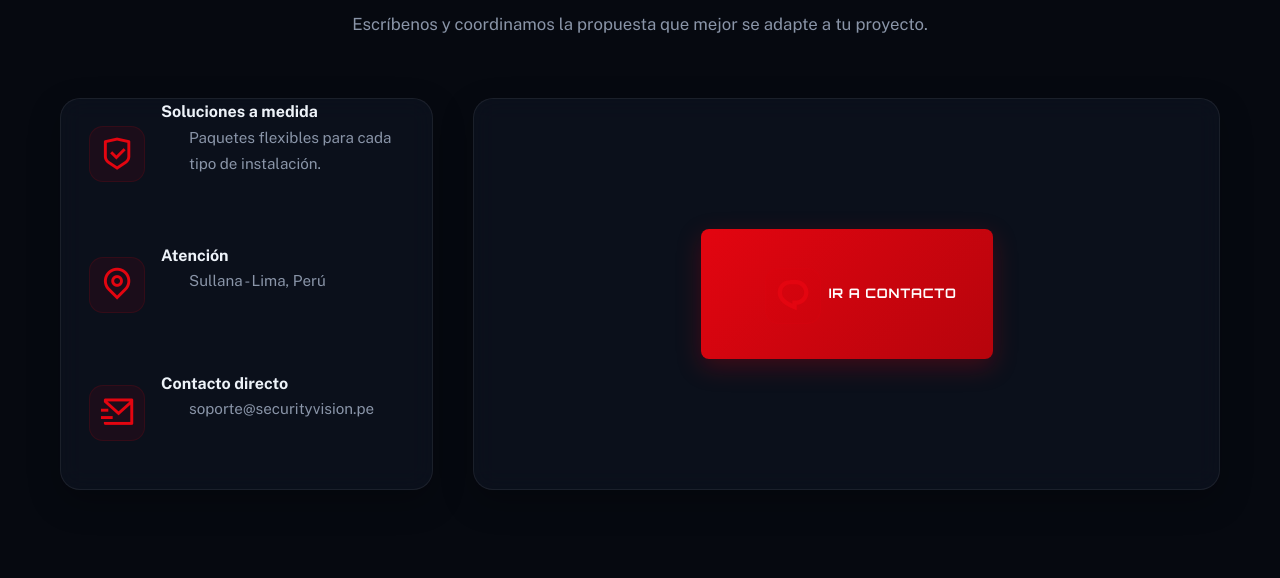
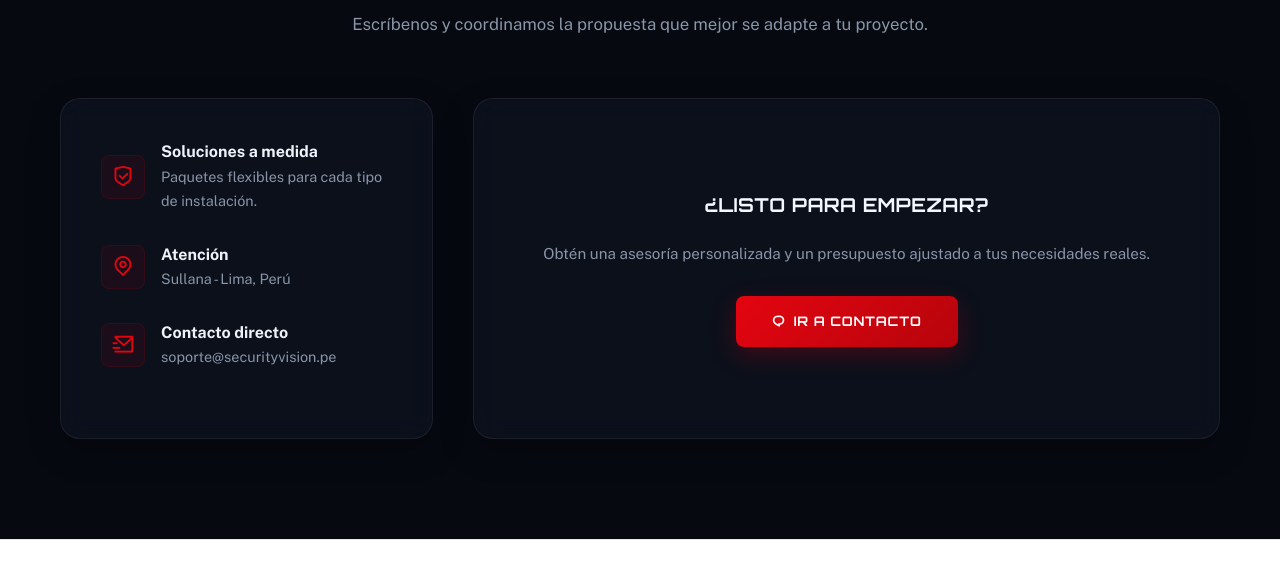
Before and after one commit to Jos2005/Security_Vision_Peru, a plain HTML site: page pages/servicios.html in a window 1280 px wide. Shown: the part 3519-4097 px from the top of the page. Drawn offline with nearby package versions, Linux system fonts and the light colour scheme.

Commit message:
Fix: Alineación y tamaño de botón en servicios.html corrigiendo conflicto de selectores CSS

```diff
--- a/css/sections.css
+++ b/css/sections.css
@@ -100,7 +100,7 @@
     opacity: 1;
 }
 
-.card i:not(.service-card-icon-overlay i) {
+.card > i:not(.service-card-icon-overlay i) {
     font-size: 2.2rem;
     color: var(--primary);
     margin-top: 24px;
--- a/pages/servicios.html
+++ b/pages/servicios.html
@@ -173,30 +173,32 @@
                 <p>Escríbenos y coordinamos la propuesta que mejor se adapte a tu proyecto.</p>
             </div>
             <div class="contact-grid">
-                <div class="card reveal-left">
+                <div class="card reveal-left" style="padding: 40px;">
                     <div class="info-item">
                         <i class="ri-shield-check-line"></i>
                         <div>
                             <strong>Soluciones a medida</strong>
-                            <p>Paquetes flexibles para cada tipo de instalación.</p>
+                            <p style="padding: 0; margin: 0; font-size: 0.9rem;">Paquetes flexibles para cada tipo de instalación.</p>
                         </div>
                     </div>
                     <div class="info-item">
                         <i class="ri-map-pin-line"></i>
                         <div>
                             <strong>Atención</strong>
-                            <p>Sullana - Lima, Perú</p>
+                            <p style="padding: 0; margin: 0; font-size: 0.9rem;">Sullana - Lima, Perú</p>
                         </div>
                     </div>
                     <div class="info-item">
                         <i class="ri-mail-send-line"></i>
                         <div>
                             <strong>Contacto directo</strong>
-                            <p>soporte@securityvision.pe</p>
+                            <p style="padding: 0; margin: 0; font-size: 0.9rem;">soporte@securityvision.pe</p>
                         </div>
                     </div>
                 </div>
-                <div class="card reveal-right" style="display:flex; align-items:center; justify-content:center; padding: 40px;">
+                <div class="card reveal-right" style="display:flex; flex-direction:column; align-items:center; justify-content:center; padding: 40px; text-align: center;">
+                    <h3 style="margin-bottom: 20px; font-size: 1.2rem; color: var(--secondary-dark); padding: 0;">¿LISTO PARA EMPEZAR?</h3>
+                    <p style="color: var(--muted); margin-bottom: 30px; padding: 0; font-size: 0.95rem;">Obtén una asesoría personalizada y un presupuesto ajustado a tus necesidades reales.</p>
                     <a href="contacto.html" class="btn-primary"><i class="ri-chat-1-line"></i> IR A CONTACTO</a>
                 </div>
             </div>
```
